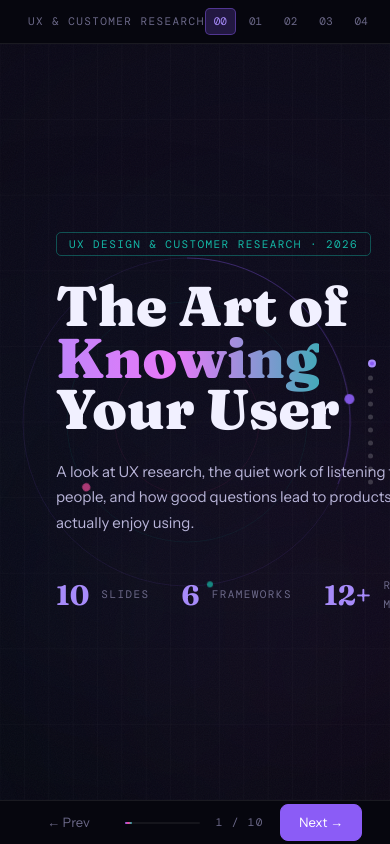
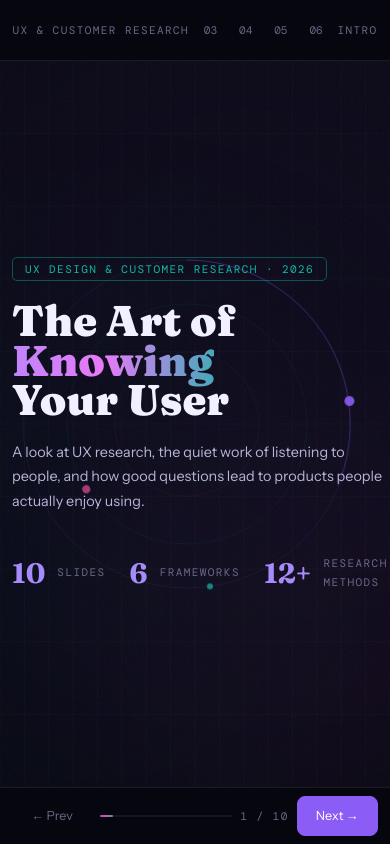
Before and after one commit to prajjwwol/UX-and-Research-Presentation-, a React (Vite) app in the folder Interactive UX Presentation Slides/: page / in a window 390 px wide. Built offline with nearby package versions, Linux system fonts and the light colour scheme; the HTML template or start-up script is replaced by a standard one.

Commit message:
feat: improve responsive behavior across presentation slides
Co-authored-by: prajjwwol <29520624+prajjwwol@users.noreply.github.com>

```diff
--- a/Interactive UX Presentation Slides/src/App.tsx
+++ b/Interactive UX Presentation Slides/src/App.tsx
@@ -198,7 +198,7 @@ function S1({ active }: { active: boolean }) {
   ];
 
   return (
-    <div className="noise relative w-full h-full flex overflow-hidden"
+    <div className="noise slide-split relative w-full h-full flex overflow-hidden"
       style={{ background: "var(--bg)" }}>
       <Glow x="28%" y="62%" r={340} color="rgba(139,92,246,.13)" />
       <Glow x="76%" y="28%" r={260} color="rgba(20,184,166,.09)" />
@@ -229,7 +229,7 @@ function S1({ active }: { active: boolean }) {
       </div>
 
       {/* Right: full iceberg — 2-section layout, always fits */}
-      <div className="relative z-10 flex-1 flex flex-col justify-center"
+      <div className="slide-main relative z-10 flex-1 flex flex-col justify-center"
         style={{ padding: "var(--sp-6) var(--slide-px) var(--sp-6) var(--sp-5)", gap: "var(--sp-2)", minHeight: 0 }}>
         {go && <>
 
@@ -240,7 +240,7 @@ function S1({ active }: { active: boolean }) {
               <div style={{ flex: 1, height: 1, background: "rgba(139,92,246,.25)" }} />
             </div>
             {/* 3 items as a horizontal row */}
-            <div style={{ display: "grid", gridTemplateColumns: "repeat(3,1fr)", gap: "var(--sp-3)" }}>
+            <div className="grid sm:grid-cols-2 lg:grid-cols-3" style={{ gap: "var(--sp-3)" }}>
               {above.map(({ k, label, sub }) => (
                 <div key={k}
                   onMouseEnter={() => setHov(k)} onMouseLeave={() => setHov(null)}
@@ -273,7 +273,7 @@ function S1({ active }: { active: boolean }) {
               <div style={{ flex: 1, height: 1, background: "rgba(20,184,166,.25)" }} />
             </div>
             {/* 7 items in a 3+2+2 grid → always 3 columns */}
-            <div style={{ display: "grid", gridTemplateColumns: "repeat(3,1fr)", gap: "var(--sp-3)" }}>
+            <div className="grid sm:grid-cols-2 lg:grid-cols-3" style={{ gap: "var(--sp-3)" }}>
               {below.map(({ k, label, sub }, idx) => (
                 <div key={k}
                   onMouseEnter={() => setHov(k)} onMouseLeave={() => setHov(null)}
@@ -282,7 +282,6 @@ function S1({ active }: { active: boolean }) {
                     background: hov === k ? "rgba(20,184,166,.14)" : "rgba(20,184,166,.05)",
                     border: `1px solid ${hov === k ? "rgba(20,184,166,.4)" : "rgba(20,184,166,.18)"}`,
                     cursor: "default", transition: "background .18s, border-color .18s",
-                    gridColumn: idx === 6 ? "3 / 4" : undefined,
                   }}>
                   <p style={{ fontSize: "var(--ts-small)", fontWeight: 600, color: "var(--t2)",
                     marginBottom: "var(--sp-1)" }}>{label}</p>
@@ -328,7 +327,7 @@ function S2({ active }: { active: boolean }) {
   const active_cell = cells.find(c => c.id === sel) ?? null;
 
   return (
-    <div className="noise relative w-full h-full flex overflow-hidden"
+    <div className="noise slide-split relative w-full h-full flex overflow-hidden"
       style={{ background: "var(--bg)" }}>
       <Glow x="50%" y="50%" r={440} color="rgba(139,92,246,.09)" />
 
@@ -373,11 +372,11 @@ function S2({ active }: { active: boolean }) {
       </div>
 
       {/* 2×2 grid */}
-      <div className="relative z-10 flex-1 flex items-center justify-center">
+      <div className="slide-main relative z-10 flex-1 flex items-center justify-center">
         {go && (
-          <div className="a-scale d3">
+          <div className="matrix-wrap a-scale d3">
             {/* Column headers */}
-            <div style={{ display: "grid", gridTemplateColumns: "28px 1fr 1fr",
+            <div style={{ display: "grid", gridTemplateColumns: "minmax(20px, 28px) 1fr 1fr",
               marginBottom: "var(--sp-3)" }}>
               <div />
               {["Qualitative", "Quantitative"].map(l => (
@@ -385,7 +384,7 @@ function S2({ active }: { active: boolean }) {
               ))}
             </div>
 
-            <div style={{ display: "grid", gridTemplateColumns: "28px 1fr 1fr",
+            <div style={{ display: "grid", gridTemplateColumns: "minmax(20px, 28px) 1fr 1fr",
               gridTemplateRows: "1fr 1fr", gap: "var(--sp-3)" }}>
               {/* Row label — Attitudinal */}
               <div style={{ display: "flex", alignItems: "center", justifyContent: "center",
@@ -404,11 +403,12 @@ function S2({ active }: { active: boolean }) {
               {/* 4 cells */}
               {cells.map(c => (
                 <button key={c.id}
+                  className="touch-target"
                   onClick={() => setSel(sel === c.id ? null : c.id)}
                   onMouseEnter={() => setHov2(c.id)}
                   onMouseLeave={() => setHov2(null)}
                   style={{
-                    width: 210, minHeight: 168,
+                    width: "100%", minHeight: "clamp(136px, 22vh, 168px)",
                     background: sel === c.id ? `color-mix(in srgb, ${c.color} 12%, transparent)` : "var(--surface)",
                     border: `1px solid ${sel === c.id ? `${c.color}60` : hov2 === c.id ? `${c.color}38` : "var(--hairline)"}`,
                     borderRadius: "var(--card-radius)",
@@ -582,14 +582,14 @@ function S3({ active }: { active: boolean }) {
 
       {/* Phase cards */}
       {go && (
-        <div className="flex justify-center"
+        <div className="phase-cards flex justify-center"
           style={{ gap: "var(--sp-3)", paddingInline: "var(--slide-px)" }}>
           {phases.map((p, i) => {
             const clr = ["#8b5cf6","#ec4899","#14b8a6","#f59e0b"][i];
             const active = phase === i;
             return (
               <button key={p.id} onClick={() => setPhase(i)}
-                className={`a-up d${i + 3} flex-1 text-left`}
+                className={`touch-target a-up d${i + 3} flex-1 text-left`}
                 style={{
                   maxWidth: 240,
                   background: active
@@ -690,7 +690,7 @@ function S4({ active }: { active: boolean }) {
   const t = tabs[tab];
 
   return (
-    <div className="noise relative w-full h-full flex overflow-hidden"
+    <div className="noise slide-split relative w-full h-full flex overflow-hidden"
       style={{ background: "var(--bg)" }}>
       <Glow x="72%" y="40%" r={360} color="rgba(139,92,246,.13)" />
 
@@ -702,7 +702,7 @@ function S4({ active }: { active: boolean }) {
           <nav style={{ display: "flex", flexDirection: "column", gap: "var(--sp-2)" }}>
             {tabs.map((tb, i) => (
               <button key={i} onClick={() => setTab(i)}
-                className={`a-left d${i + 3} text-left`}
+                className={`touch-target a-left d${i + 3} text-left`}
                 style={{
                   padding: "var(--sp-3) var(--sp-4)",
                   borderRadius: 10,
@@ -724,7 +724,7 @@ function S4({ active }: { active: boolean }) {
       </div>
 
       {/* Content */}
-      <div className="relative z-10 flex-1 flex flex-col justify-center overflow-hidden"
+      <div className="slide-main relative z-10 flex-1 flex flex-col justify-center overflow-hidden"
         style={{ padding: "clamp(16px,4vh,48px) var(--slide-px) clamp(16px,4vh,48px) var(--sp-6)" }}>
         {go && (
           <div key={tab} className="a-up w-full" style={{ maxWidth: 560 }}>
@@ -861,12 +861,12 @@ function S5({ active }: { active: boolean }) {
       )}
 
       {go && (
-        <div className="flex items-stretch justify-center"
+        <div className="stage-flow flex items-stretch justify-center"
           style={{ paddingInline: "var(--slide-px)" }}>
           {stages.map((s, i) => (
-            <div key={i} className="flex items-stretch">
+            <div key={i} className="flex items-stretch stage-item">
               <button onClick={() => setStep(i)}
-                className={`a-up d${i + 3} text-left flex flex-col`}
+                className={`touch-target a-up d${i + 3} text-left flex flex-col stage-card`}
                 style={{
                   width: "clamp(130px, 14vw, 190px)",
                   background: step === i ? `${s.color}14` : step >= i ? `${s.color}07` : "var(--surface)",
@@ -900,7 +900,7 @@ function S5({ active }: { active: boolean }) {
 
               {/* Arrow connector between stages */}
               {i < stages.length - 1 && (
-                <div className="flex items-center shrink-0"
+                <div className="stage-connector flex items-center shrink-0"
                   style={{ width: "var(--sp-4)", justifyContent: "center" }}>
                   <span style={{
                     fontFamily: "var(--ff-mono)", fontSize: 16,
@@ -964,7 +964,7 @@ function S6({ active }: { active: boolean }) {
 
         {/* Big stats */}
         {go && (
-          <div className="grid grid-cols-4"
+          <div className="grid grid-cols-1 sm:grid-cols-2 xl:grid-cols-4"
             style={{ gap: "var(--sp-3)", paddingInline: "var(--slide-px)",
               marginBottom: "clamp(8px,1.5vh,20px)" }}>
             {big.map((s, i) => (
@@ -988,7 +988,7 @@ function S6({ active }: { active: boolean }) {
 
         {/* Supporting stats */}
         {go && (
-          <div className="grid grid-cols-2"
+          <div className="grid grid-cols-1 lg:grid-cols-2"
             style={{ gap: "var(--sp-3)", paddingInline: "var(--slide-px)" }}>
             {small.map((s, i) => (
               <div key={i} className={`card a-left d${i + 6} flex items-start`}
@@ -1047,7 +1047,7 @@ function S7({ active }: { active: boolean }) {
   const h = heuristics[sel];
 
   return (
-    <div className="noise relative w-full h-full flex overflow-hidden"
+    <div className="noise slide-split relative w-full h-full flex overflow-hidden"
       style={{ background: "var(--bg)" }}>
       <Glow x="76%" y="50%" r={400} color="rgba(139,92,246,.13)" />
 
@@ -1059,10 +1059,10 @@ function S7({ active }: { active: boolean }) {
             Nielsen's 10<br /><span className="shimmer">Heuristics</span>
           </h2>
           {/* 2-column grid: 5 rows × 2 cols instead of 10 rows × 1 col */}
-          <nav style={{ display: "grid", gridTemplateColumns: "1fr 1fr", gap: "var(--sp-2)" }}>
+          <nav className="heuristics-nav" style={{ display: "grid", gridTemplateColumns: "1fr 1fr", gap: "var(--sp-2)" }}>
             {heuristics.map((hr, i) => (
               <button key={i} onClick={() => setSel(i)}
-                className="a-up text-left"
+                className="touch-target a-up text-left"
                 style={{
                   animationDelay: `${0.04 + i * 0.04}s`,
                   padding: "var(--sp-2) var(--sp-3)",
@@ -1083,7 +1083,7 @@ function S7({ active }: { active: boolean }) {
       </div>
 
       {/* Detail */}
-      <div className="relative z-10 flex-1 flex items-center"
+      <div className="slide-main relative z-10 flex-1 flex items-center"
         style={{ paddingInline: "var(--sp-6) var(--slide-px)", minHeight: 0, overflow: "hidden" }}>
         {go && (
           <div key={sel} className="a-up" style={{ maxWidth: 480 }}>
@@ -1137,6 +1137,13 @@ function S7({ active }: { active: boolean }) {
 function S8({ active }: { active: boolean }) {
   const go = useEnter(active);
   const [hov, setHov] = useState<number | null>(null);
+  const [locked, setLocked] = useState<number | null>(null);
+  useEffect(() => {
+    if (!go) {
+      setHov(null);
+      setLocked(null);
+    }
+  }, [go]);
 
   const levels = [
     { n: 1, name: "Absent",      c: "#ef4444", h: "18%",
@@ -1155,6 +1162,7 @@ function S8({ active }: { active: boolean }) {
       org:  "UX influences company strategy. Research is a core capability, not a nice-to-have.",
       res:  "Almost no major decision gets made without understanding what users actually need." },
   ];
+  const activeLevel = locked ?? hov;
 
   return (
     <div className="noise relative w-full h-full overflow-hidden"
@@ -1185,22 +1193,23 @@ function S8({ active }: { active: boolean }) {
           {levels.map((l, i) => (
             <div key={l.n} className={`a-up d${i + 3} flex flex-col items-center flex-1`}
               style={{ maxWidth: 170, cursor: "default" }}
-              onMouseEnter={() => setHov(i)} onMouseLeave={() => setHov(null)}>
+              onMouseEnter={() => setHov(i)} onMouseLeave={() => setHov(null)}
+              onClick={() => setLocked(prev => prev === i ? null : i)}>
 
               {/* Bar */}
               <div className="w-full rounded-t-2xl transition-all duration-500"
                 style={{
                   height: l.h,
                   background: `linear-gradient(to top, ${l.c}30, ${l.c}10)`,
-                  borderTop: `1px solid ${hov === i ? l.c + "60" : l.c + "22"}`,
-                  borderRight: `1px solid ${hov === i ? l.c + "60" : l.c + "22"}`,
+                  borderTop: `1px solid ${activeLevel === i ? l.c + "60" : l.c + "22"}`,
+                  borderRight: `1px solid ${activeLevel === i ? l.c + "60" : l.c + "22"}`,
                   borderBottom: "none",
-                  borderLeft: `1px solid ${hov === i ? l.c + "60" : l.c + "22"}`,
-                  transform: hov === i ? "scaleY(1.04)" : "scaleY(1)",
+                  borderLeft: `1px solid ${activeLevel === i ? l.c + "60" : l.c + "22"}`,
+                  transform: activeLevel === i ? "scaleY(1.04)" : "scaleY(1)",
                   transformOrigin: "bottom",
                 }}>
                 <div className="h-0.5 rounded-t-2xl"
-                  style={{ background: l.c, opacity: hov === i ? 1 : .45,
+                  style={{ background: l.c, opacity: activeLevel === i ? 1 : .45,
                     transition: "opacity .28s" }} />
               </div>
 
@@ -1224,50 +1233,50 @@ function S8({ active }: { active: boolean }) {
           paddingInline: "var(--slide-px)", display: "flex",
           alignItems: "center", justifyContent: "center" }}>
 
-          {hov !== null ? (
-            <div key={hov} className="a-in w-full flex items-stretch"
+          {activeLevel !== null ? (
+            <div key={activeLevel} className="maturity-detail a-in w-full flex items-stretch"
               style={{
                 gap: "var(--sp-5)",
-                background: levels[hov].c + "0d",
-                border: `1px solid ${levels[hov].c}30`,
+                background: levels[activeLevel].c + "0d",
+                border: `1px solid ${levels[activeLevel].c}30`,
                 borderRadius: "var(--card-radius)",
                 padding: "var(--sp-4) var(--sp-5)",
               }}>
               {/* Org column */}
               <div style={{ flex: 1, minWidth: 0 }}>
-                <p className="t-label" style={{ color: levels[hov].c, marginBottom: "var(--sp-2)" }}>
+                <p className="t-label" style={{ color: levels[activeLevel].c, marginBottom: "var(--sp-2)" }}>
                   Organisation
                 </p>
                 <p className="t-small" style={{ color: "var(--t2)", lineHeight: "var(--lh-tight)" }}>
-                  {levels[hov].org}
+                  {levels[activeLevel].org}
                 </p>
               </div>
               {/* Divider */}
-              <div style={{ width: 1, background: levels[hov].c + "25", flexShrink: 0 }} />
+              <div style={{ width: 1, background: levels[activeLevel].c + "25", flexShrink: 0 }} />
               {/* Research column */}
               <div style={{ flex: 1, minWidth: 0 }}>
                 <p className="t-label" style={{ color: "var(--t3)", marginBottom: "var(--sp-2)" }}>
                   Research
                 </p>
                 <p className="t-small" style={{ color: "var(--t2)", lineHeight: "var(--lh-tight)" }}>
-                  {levels[hov].res}
+                  {levels[activeLevel].res}
                 </p>
               </div>
               {/* Level badge */}
               <div style={{
                 flexShrink: 0, display: "flex", flexDirection: "column",
                 alignItems: "center", justifyContent: "center",
-                background: levels[hov].c + "18",
-                border: `1px solid ${levels[hov].c}30`,
+                background: levels[activeLevel].c + "18",
+                border: `1px solid ${levels[activeLevel].c}30`,
                 borderRadius: 12,
                 padding: "var(--sp-3) var(--sp-5)",
               }}>
-                <p className="t-label" style={{ color: levels[hov].c, marginBottom: "var(--sp-1)" }}>
-                  Level {levels[hov].n}
+                <p className="t-label" style={{ color: levels[activeLevel].c, marginBottom: "var(--sp-1)" }}>
+                  Level {levels[activeLevel].n}
                 </p>
                 <p style={{ fontFamily: "var(--ff-display)", fontWeight: 700,
-                  fontSize: "1.05rem", color: levels[hov].c, lineHeight: 1.2 }}>
-                  {levels[hov].name}
+                  fontSize: "1.05rem", color: levels[activeLevel].c, lineHeight: 1.2 }}>
+                  {levels[activeLevel].name}
                 </p>
               </div>
             </div>
@@ -1318,12 +1327,12 @@ function S9({ active }: { active: boolean }) {
       <Glow x="18%" y="78%" r={260} color="rgba(236,72,153,.09)" />
       <Glow x="86%" y="68%" r={220} color="rgba(20,184,166,.07)" />
 
-      <div className="relative z-10 flex items-center"
+      <div className="cta-layout relative z-10 flex items-center"
         style={{ gap: "var(--sp-10)", paddingInline: "var(--slide-px)",
           width: "100%", maxWidth: 960, maxHeight: "100%" }}>
 
         {/* Left: hero text */}
-        <div style={{ width: "var(--sidebar-w)", flexShrink: 0 }}>
+        <div className="cta-sidebar" style={{ width: "var(--sidebar-w)", flexShrink: 0 }}>
           {go && <>
             <div className="a-in d1" style={{ marginBottom: "var(--sp-6)" }}>
               <SlideTag num="09" label="Action" color="var(--amber)" />
@@ -1362,8 +1371,8 @@ function S9({ active }: { active: boolean }) {
         </div>
 
         {/* Right: checklist — scrollable on short screens */}
-        <div className="flex-1 flex flex-col" style={{ gap: "var(--sp-3)",
-          overflowY: "auto", maxHeight: "calc(100vh - 120px)" }}>
+        <div className="cta-list flex-1 flex flex-col" style={{ gap: "var(--sp-3)",
+          overflowY: "auto", maxHeight: "calc(100dvh - 120px)" }}>
           {go && items.map((item, i) => {
             const checked = done.has(i);
             return (
@@ -1458,7 +1467,7 @@ export default function App() {
   const pct = ((cur + 1) / SLIDES.length) * 100;
 
   return (
-    <div style={{ width: "100%", height: "100%", display: "flex",
+    <div className="app-shell" style={{ width: "100%", height: "100%", display: "flex",
       flexDirection: "column", background: "var(--bg)" }}>
 
       {/* Top chrome */}
@@ -1468,10 +1477,11 @@ export default function App() {
         </span>
 
         {/* Slide chips */}
-        <div style={{ display: "flex", gap: "var(--sp-1)", flex: 1,
+        <div className="top-chips" style={{ display: "flex", gap: "var(--sp-1)", flex: 1,
           justifyContent: "center" }}>
           {SLIDES.map((s, i) => (
             <button key={i} onClick={() => goTo(i)} title={s.label}
+              className="touch-target"
               style={{
                 padding: "3px 8px", borderRadius: 5,
                 background: i === cur ? "rgba(139,92,246,.22)" : "transparent",
@@ -1502,9 +1512,10 @@ export default function App() {
       </div>
 
       {/* Bottom chrome */}
-      <div className="chrome" style={{ borderTop: "1px solid var(--hairline)",
+      <div className="chrome bottom-chrome" style={{ borderTop: "1px solid var(--hairline)",
         gap: "var(--sp-4)" }}>
         <button onClick={() => goTo(cur - 1)} disabled={cur === 0}
+          className="touch-target"
           style={{
             padding: "6px 18px", borderRadius: 8,
             fontFamily: "var(--ff-body)", fontSize: "var(--ts-small)",
@@ -1522,6 +1533,7 @@ export default function App() {
         </span>
 
         <button onClick={() => goTo(cur + 1)} disabled={cur === SLIDES.length - 1}
+          className="touch-target"
           style={{
             padding: "6px 18px", borderRadius: 8,
             fontFamily: "var(--ff-body)", fontSize: "var(--ts-small)",
@@ -1534,7 +1546,7 @@ export default function App() {
       </div>
 
       {/* Side nav dots */}
-      <div style={{
+      <div className="side-dots" style={{
         position: "fixed", right: 14, top: "50%",
         transform: "translateY(-50%)",
         display: "flex", flexDirection: "column",
@@ -1542,6 +1554,7 @@ export default function App() {
       }}>
         {SLIDES.map((s, i) => (
           <button key={i} onClick={() => goTo(i)} title={s.label}
+            className="touch-target"
             style={{
               width: i === cur ? 8 : 5, height: i === cur ? 8 : 5,
               borderRadius: "50%",
--- a/Interactive UX Presentation Slides/src/index.css
+++ b/Interactive UX Presentation Slides/src/index.css
@@ -2,8 +2,14 @@
 @import 'tailwindcss';
 
 html, body, #root {
+  min-height: 100%;
   height: 100%;
-  overflow: hidden;
+  width: 100%;
+}
+
+body {
+  overflow-x: hidden;
+  overflow-y: hidden;
 }
 
 /* ─────────────────────────────────────────
@@ -46,9 +52,9 @@ html, body, #root {
   --ts-display: clamp(3.5rem, 7.5vw, 6.5rem);
   --ts-h1:      clamp(2.8rem, 5.5vw, 4.8rem);
   --ts-h2:      clamp(2rem,   3.6vw, 3rem);
-  --ts-h3:      1.05rem;   /* 16.8px — card headings */
-  --ts-body:    0.9375rem; /* 15px   — all body copy */
-  --ts-small:   0.8125rem; /* 13px   — supporting    */
+  --ts-h3:      clamp(1rem, 0.9rem + 0.3vw, 1.1rem);
+  --ts-body:    clamp(0.9rem, 0.85rem + 0.2vw, 1rem);
+  --ts-small:   clamp(0.78rem, 0.74rem + 0.2vw, 0.86rem);
   --ts-label:   0.6875rem; /* 11px   — mono tags      */
 
   /* ── Leading (line-height) ───────────── */
@@ -74,8 +80,8 @@ html, body, #root {
   --sp-14: 56px;
 
   /* ── Layout ─────────────────────────── */
-  --sidebar-w:   304px;   /* all side panels */
-  --slide-px:    56px;    /* horizontal edge padding */
+  --sidebar-w:   clamp(248px, 24vw, 304px);   /* all side panels */
+  --slide-px:    clamp(16px, 4.2vw, 56px);    /* horizontal edge padding */
   --card-radius: 16px;    /* all cards */
   --card-p:      20px;    /* all card padding */
   --tag-radius:  5px;
@@ -331,7 +337,7 @@ button { font-family: inherit; }
 .chrome {
   display: flex;
   align-items: center;
-  padding: 0 28px;
+  padding: 0 clamp(12px, 3.2vw, 28px);
   height: 44px;
   flex-shrink: 0;
   background: rgba(7,7,15,.88);
@@ -340,3 +346,160 @@ button { font-family: inherit; }
   border-color: var(--hairline);
   z-index: 50;
 }
+
+.app-shell {
+  min-height: 100dvh;
+  height: 100dvh;
+  max-height: 100dvh;
+  overflow: hidden;
+}
+
+.touch-target {
+  min-height: 34px;
+}
+
+.top-chips {
+  min-width: 0;
+  overflow-x: auto;
+  overflow-y: hidden;
+  scrollbar-width: none;
+  padding-block: 2px;
+}
+.top-chips::-webkit-scrollbar {
+  display: none;
+}
+
+/* Small mobile */
+@media (max-width: 480px) {
+  :root {
+    --ts-display: clamp(2.2rem, 11vw, 2.9rem);
+    --ts-h1: clamp(1.9rem, 10vw, 2.8rem);
+    --ts-h2: clamp(1.4rem, 6.2vw, 1.9rem);
+    --slide-px: 12px;
+    --card-p: 14px;
+    --sp-5: 16px;
+    --sp-6: 20px;
+    --sp-8: 24px;
+  }
+
+  .chrome {
+    min-height: 52px;
+    height: auto;
+    row-gap: 8px;
+    flex-wrap: wrap;
+    padding-block: 8px;
+  }
+
+  .touch-target {
+    min-height: 40px;
+  }
+}
+
+/* Large mobile + tablet */
+@media (max-width: 1023px) {
+  .slide-split {
+    flex-direction: column;
+    overflow-y: auto;
+    overflow-x: hidden;
+  }
+
+  .slide-panel {
+    width: 100%;
+    height: auto;
+    max-height: none;
+    padding: var(--sp-5) var(--slide-px);
+    gap: var(--sp-3);
+    border-bottom: 1px solid var(--hairline);
+  }
+
+  .slide-main {
+    width: 100%;
+    padding: var(--sp-5) var(--slide-px) !important;
+    overflow: visible !important;
+  }
+
+  .slide-col {
+    justify-content: flex-start;
+    overflow-y: auto;
+  }
+
+  .phase-cards {
+    flex-wrap: wrap;
+  }
+
+  .phase-cards > button {
+    min-width: min(100%, 280px);
+    flex: 1 1 240px !important;
+  }
+
+  .matrix-wrap {
+    width: 100%;
+    overflow-x: auto;
+    overflow-y: hidden;
+    padding-bottom: var(--sp-2);
+  }
+
+  .heuristics-nav {
+    grid-template-columns: 1fr !important;
+  }
+
+  .maturity-detail {
+    flex-direction: column;
+  }
+
+  .bottom-chrome {
+    gap: var(--sp-2) !important;
+  }
+
+  .side-dots {
+    display: none !important;
+  }
+
+  .cta-layout {
+    flex-direction: column;
+    align-items: stretch !important;
+    justify-content: flex-start;
+    max-height: none !important;
+    overflow-y: auto;
+    gap: var(--sp-5) !important;
+    padding-block: var(--sp-5);
+  }
+
+  .cta-sidebar {
+    width: 100% !important;
+  }
+
+  .cta-list {
+    max-height: none !important;
+    overflow: visible !important;
+  }
+}
+
+/* Small + large mobile */
+@media (max-width: 767px) {
+  .stage-flow {
+    flex-direction: column;
+    align-items: stretch;
+    gap: var(--sp-3);
+  }
+
+  .stage-item {
+    width: 100%;
+  }
+
+  .stage-card {
+    width: 100% !important;
+  }
+
+  .stage-connector {
+    display: none !important;
+  }
+}
+
+/* Wide desktop */
+@media (min-width: 1536px) {
+  :root {
+    --sidebar-w: 336px;
+    --slide-px: 64px;
+  }
+}
```
